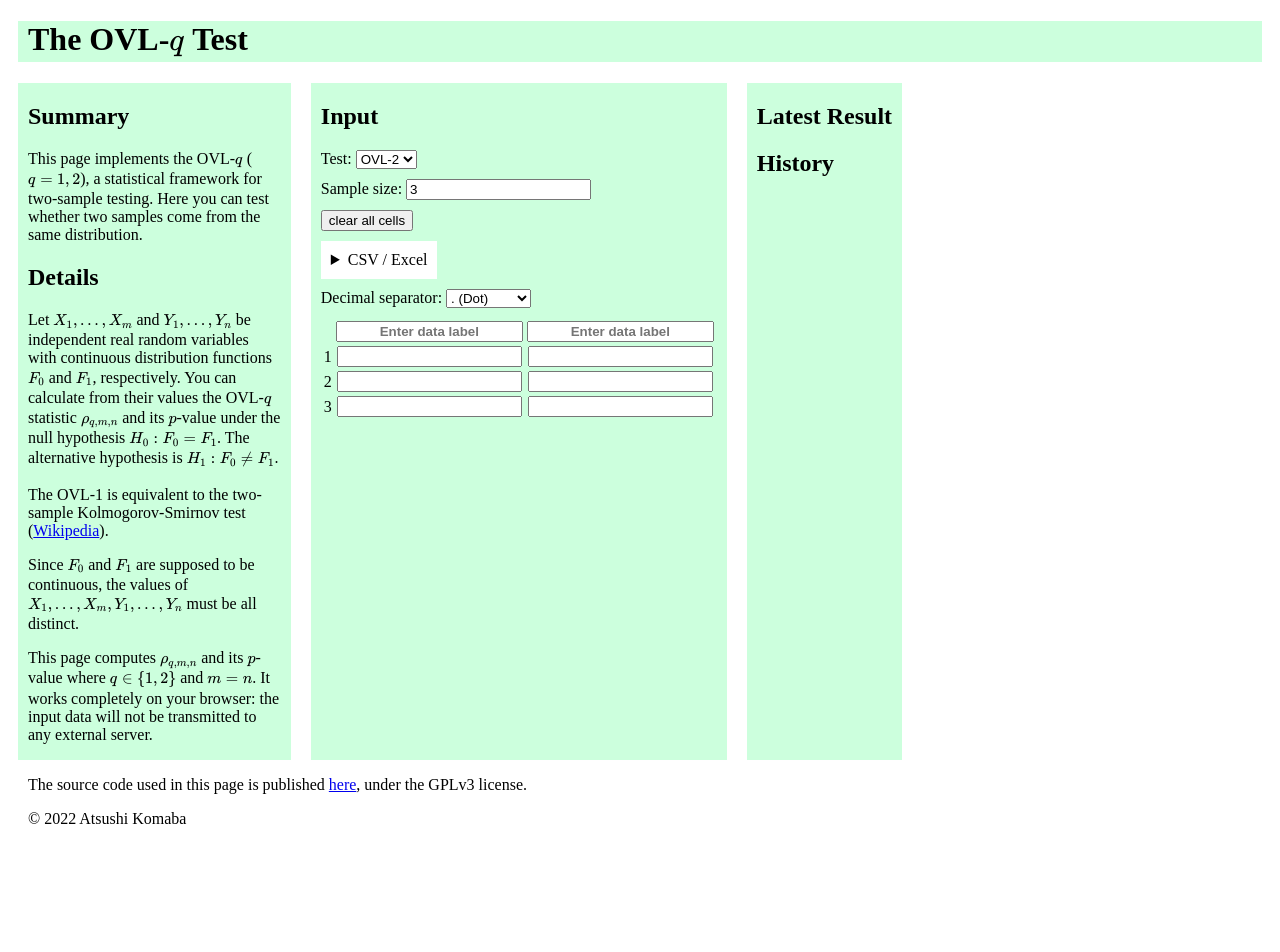
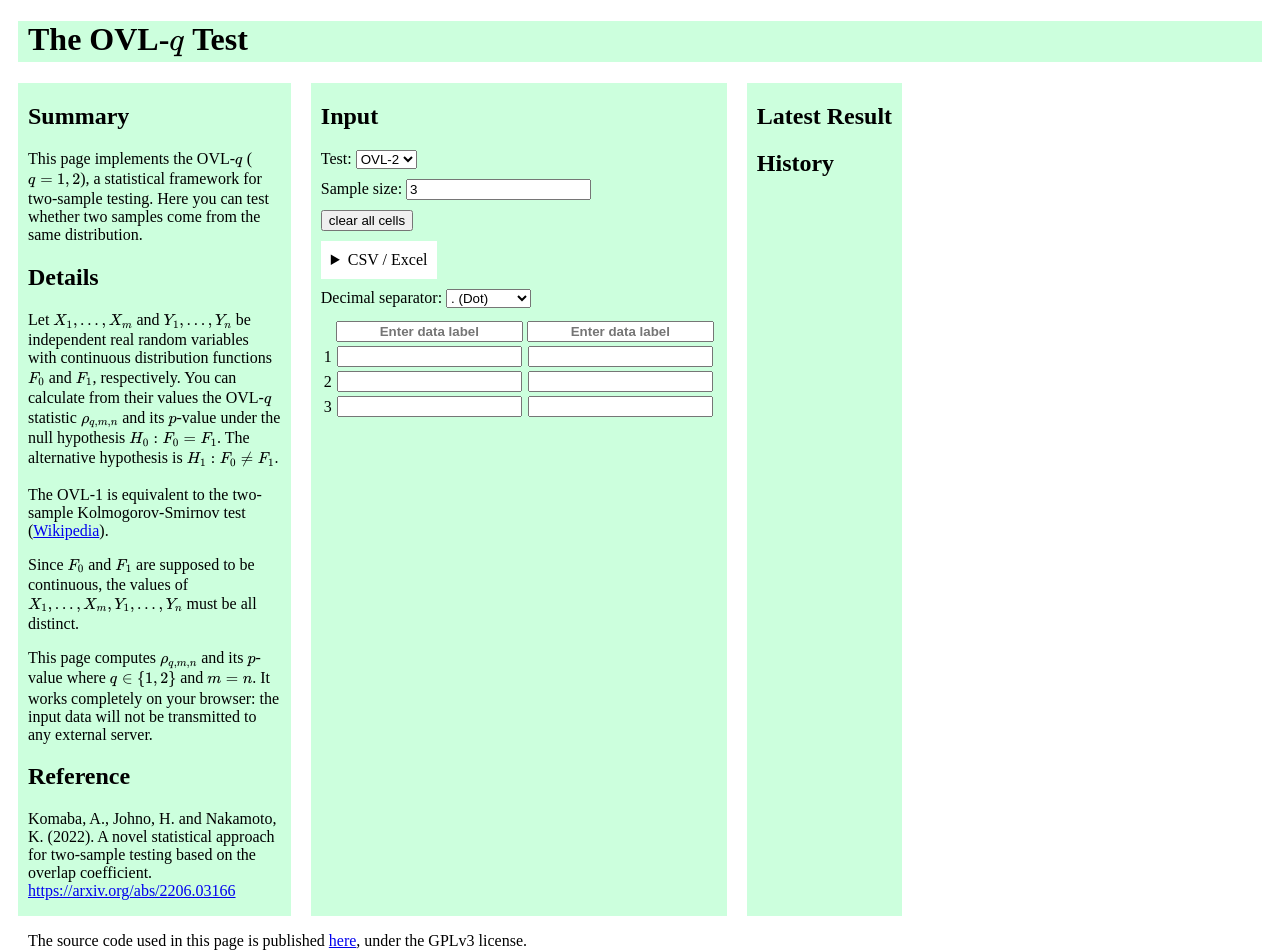
Before and after one commit to fiveseven-lambda/ovl-test, a React app: page / in a window 1280 px wide. Shown: the top 952 px of the page. Before the commit the page ends 844 px from the top, so only its background shows below. Built offline with nearby package versions, Linux system fonts and the light colour scheme.

Commit message:
add link to article

```diff
--- a/src/app.tsx
+++ b/src/app.tsx
@@ -68,6 +68,11 @@ const Description = ({widthSwitch}: {widthSwitch: WidthSwitch}) => <div classNam
     This page computes <KaTeX text='\rho_{q,m,n}'/> and its <KaTeX text='p'/>-value where <KaTeX text='q\in\{1,2\}'/> and <KaTeX text='m=n'/>.
     It works completely on your browser: the input data will not be transmitted to any external server.
   </p>
+  <h2>Reference</h2>
+  <p>
+    Komaba, A., Johno, H. and Nakamoto, K. (2022).
+    A novel statistical approach for two-sample testing based on the overlap coefficient. <a href='https://arxiv.org/abs/2206.03166'>https://arxiv.org/abs/2206.03166</a>
+  </p>
 </div>
 
 const Footer = ({widthSwitch}: {widthSwitch: WidthSwitch}) => <footer className={widthSwitch}>
```
